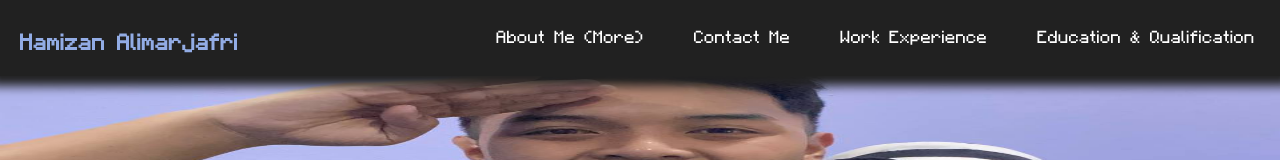
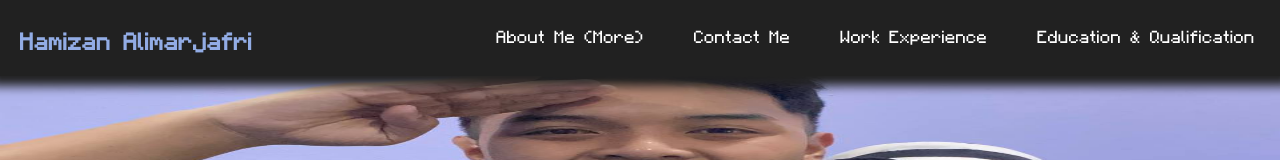
Before and after one commit to Meezan2108/About_Meezan_2024, a plain HTML site: page Index.html in a window 1280 px wide. Shown: the top 160 px of the page. Drawn offline with Linux system fonts and the light colour scheme.

Commit message:
Minor change again on the logo for the navbar

```diff
--- a/css/NavigationBarAndFooter.css
+++ b/css/NavigationBarAndFooter.css
@@ -57,7 +57,7 @@ nav .logo {
 
 nav .logo a{
     text-decoration: none;
-    font-size: 18px;
+    font-size: 80%;
     color: #92ace5;
 }
 
```
